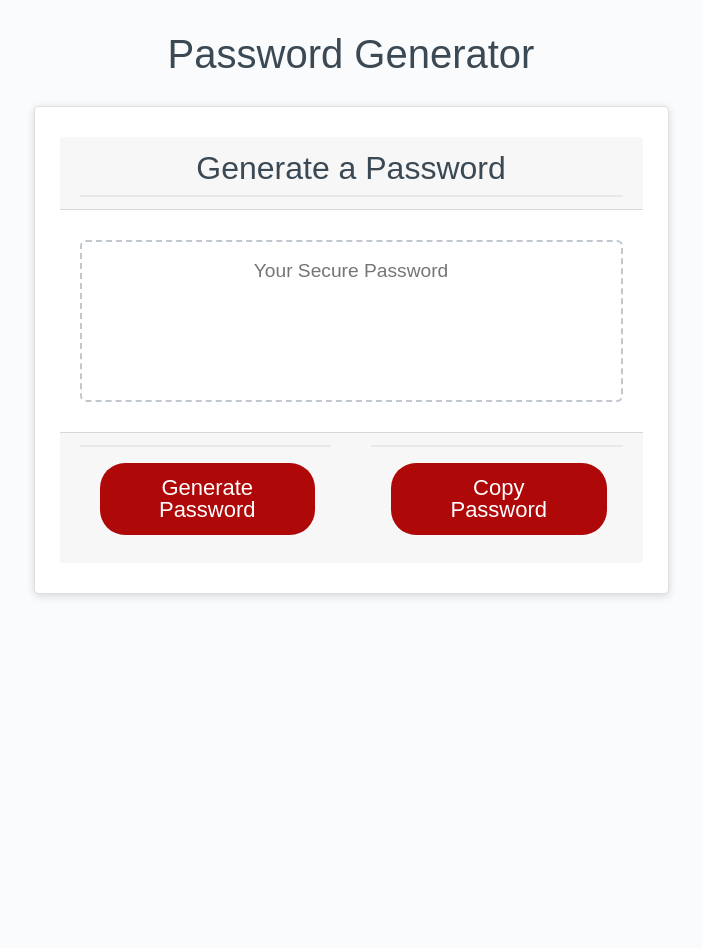
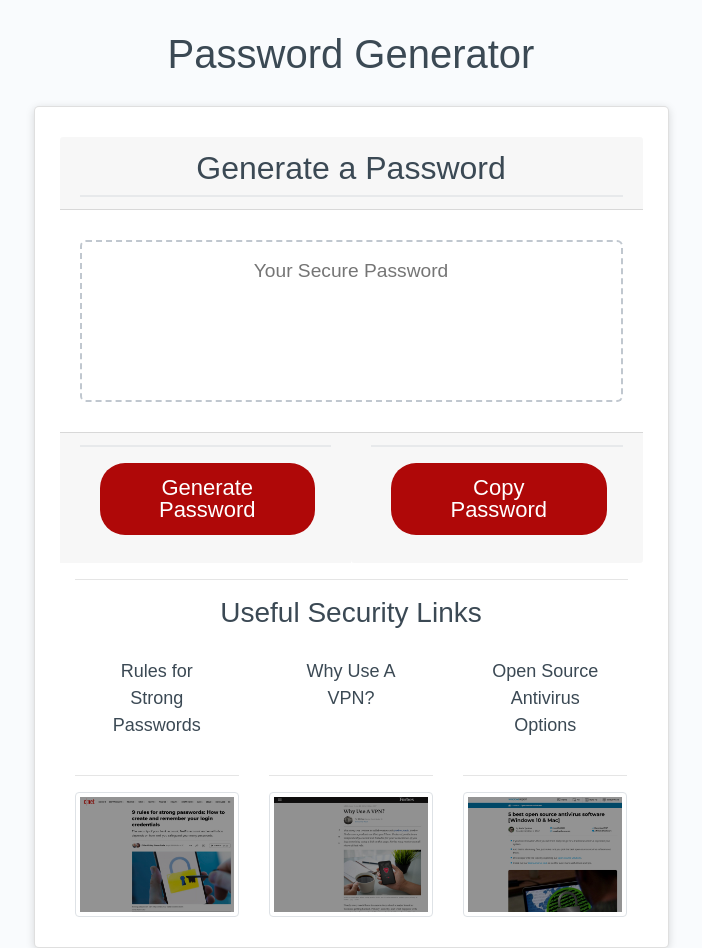
Before and after one commit to lucsedirae/password-generator, a plain HTML site: page index.html in a window 1280 px wide. Shown: the whole page, without its empty margins (289-991 px from the left). Before the commit the page ends 800 px from the top, so only its background shows below. Drawn offline with nearby package versions, Linux system fonts and the light colour scheme.

Commit message:
Added an informational section with links to useful articles

```diff
--- a/index.html
+++ b/index.html
@@ -16,13 +16,14 @@
             <header>
                 <h1>Password Generator</h1>
             </header>
-            <div class="row">
+            <div class="row" class="container-fluid">
                 <div class="card col-md-6">
                     <div class="row">
                         <div class="card-header col-md-12" align = "center">
                         <h2>Generate a Password</h2>
                         </div>
                     </div>
+
                     <div class="row">
                         <div class="card-body col-md-12">
                             <textarea
@@ -33,6 +34,7 @@
                             ></textarea>
                         </div>
                     </div>
+
                     <div class="row">
                         <div class="card-footer col-md-6">
                             <button id="generate" class="btn">Generate Password</button>
@@ -41,6 +43,39 @@
                             <button id="copyBtn" class="btn">Copy Password</button>
                         </div>
                     </div>
+
+                    <hr>
+
+                    <div>
+                        <header class="usefulLinks">
+                            <h3>Useful Security Links</h3>
+                        </header>
+                    </div>
+
+                    <div class="row">
+                        <div class="col-md-4 usefulLinks">
+                            <header> Rules for Strong Passwords</header>
+                            <hr>
+                            <a href = "https://www.cnet.com/how-to/9-rules-for-strong-passwords-how-to-create-and-remember-your-login-credentials/">
+                                <img class = "img-thumbnail " src = "Assets/cnet-thumb.png">
+                            </a>
+                        </div>
+                        <div class="col-md-4 usefulLinks">
+                            <header>Why Use A VPN?<br><br></header>
+                            <hr>
+                            <a href = "https://www.forbes.com/sites/tjmccue/2019/06/20/why-use-a-vpn/#15b02dbf5859">
+                                <img class = "img-thumbnail " src = "Assets/forbes-thumb.png">
+                            </a>
+                        </div>
+                        <div class="col-md-4 usefulLinks">
+                            <header>Open Source Antivirus Options</header>
+                            <hr>
+                            <a href = "https://windowsreport.com/open-source-antivirus/">
+                                <img class = "img-thumbnail " src = "Assets/windowsreport-thumb.png">
+                            </a>
+                        </div>
+                    </div>
+
                 </div>
             </div>
         </main>
--- a/style.css
+++ b/style.css
@@ -118,6 +118,11 @@ button[disabled] {
   overflow: hidden;
 }
 
+.usefulLinks {
+  text-align: center;
+}
+
+
 @media (max-width: 690px) {
   .btn {
     font-size: 1rem;
```
Also changed, not shown: Assets/cnet-thumb.png (added), Assets/forbes-thumb.png (added), Assets/windowsreport-thumb.png (added), 4 other files.
